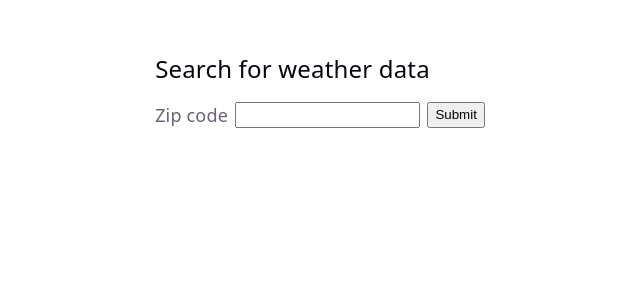
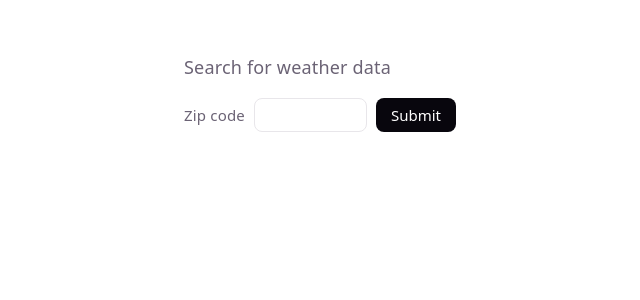
Before and after one commit to dejmedus/acs-4999, a React (Vite) app in the folder lesson-4/: page / in a window 1280 px wide. Shown: the top 300 px of the page, without its empty margins (320-960 px from the left). Built offline with nearby package versions, Linux system fonts and the light colour scheme.

Commit message:
lesson 4 challenge 8

```diff
--- a/lesson-4/src/App.jsx
+++ b/lesson-4/src/App.jsx
@@ -26,8 +26,7 @@ function App() {
       });
 
       const { message } = json.data.getWeather;
-      setError(message);
-
+      setError(message ?? null);
       setWeather(json.data.getWeather);
     } catch (err) {
       console.log(err.message);
@@ -35,7 +34,7 @@ function App() {
   }
 
   return (
-    <div className="Weather">
+    <div className="weather-app">
       <Weather weather={weather} error={error} />
 
       <form
@@ -44,8 +43,14 @@ function App() {
           getWeather();
         }}
       >
-        <label>Zip code</label>
-        <input value={zip} onChange={(e) => setZip(e.target.value)} />
+        <label htmlFor="zip">Zip code</label>
+        <input
+          id="zip"
+          inputMode="numeric"
+          pattern="[0-9]*"
+          value={zip}
+          onChange={(e) => setZip(e.target.value)}
+        />
         <button type="submit">Submit</button>
       </form>
     </div>
@@ -53,19 +58,21 @@ function App() {
 }
 
 export default App;
-
 function Weather({ weather, error }) {
   return (
-    <h2>
-      {error}
+    <div className="weather-card">
+      {error && <p className="error">{error}</p>}
       {weather ? (
-        <>
-          {weather.name} {weather.temperature} {weather.description}
-          {weather.feels_like}
-        </>
+        <ul className="weather">
+          <li className="location">{weather.name}</li>
+          <li className="temp">{weather.temperature}°</li>
+          <li className="desc">
+            {weather.description} · feels like {weather.feels_like}°
+          </li>
+        </ul>
       ) : (
-        "Search for weather data"
+        <p className="placeholder">Search for weather data</p>
       )}
-    </h2>
+    </div>
   );
 }
--- a/lesson-4/src/index.css
+++ b/lesson-4/src/index.css
@@ -2,10 +2,9 @@
   --text: #6b6375;
   --text-h: #08060d;
   --bg: #fff;
+  --border: #e8e6ea;
 
   --sans: system-ui, "Segoe UI", Roboto, sans-serif;
-  --heading: system-ui, "Segoe UI", Roboto, sans-serif;
-  --mono: ui-monospace, Consolas, monospace;
 
   font: 18px/145% var(--sans);
   letter-spacing: 0.18px;
@@ -27,6 +26,7 @@
     --text: #9ca3af;
     --text-h: #f3f4f6;
     --bg: #16171d;
+    --border: #2a2b33;
   }
 }
 
@@ -41,19 +41,55 @@ body {
   display: flex;
   flex-direction: column;
   align-items: center;
-}
-
-h2 {
-  font-family: var(--heading);
-  font-weight: 500;
-  color: var(--text-h);
-  font-size: 24px;
-  @media (max-width: 1024px) {
-    font-size: 20px;
-  }
+  gap: 1.5em;
 }
 
 form {
   display: flex;
-  gap: 0.4em;
+  align-items: center;
+  justify-content: center;
+  gap: 0.6em;
+  font-size: 15px;
 }
+form input {
+  font: inherit;
+  color: var(--text-h);
+  border: 1px solid var(--border);
+  border-radius: 8px;
+  padding: 0.2em 0.7em;
+  width: 6em;
+}
+form button {
+  font: inherit;
+  color: var(--bg);
+  background: var(--text-h);
+  border: none;
+  border-radius: 8px;
+  padding: 0.25em 1em;
+}
+
+.weather {
+  list-style: none;
+  margin: 2em 0;
+  padding: 0.8em 1.6em;
+  border-radius: 0.4em;
+  background: rgb(239, 251, 255);
+}
+.location {
+  font-size: 15px;
+  color: var(--text);
+  margin: 0 0 0.3em;
+}
+.temp {
+  font-family: var(--sans);
+  font-weight: 500;
+  color: var(--text-h);
+  font-size: 56px;
+  line-height: 1;
+  margin: 0 0 0.4em;
+}
+.desc {
+  font-size: 16px;
+  color: var(--text);
+  margin: 0;
+}
```
Also changed, not shown: 1 other file (tests, documents, lock files or other folders).
